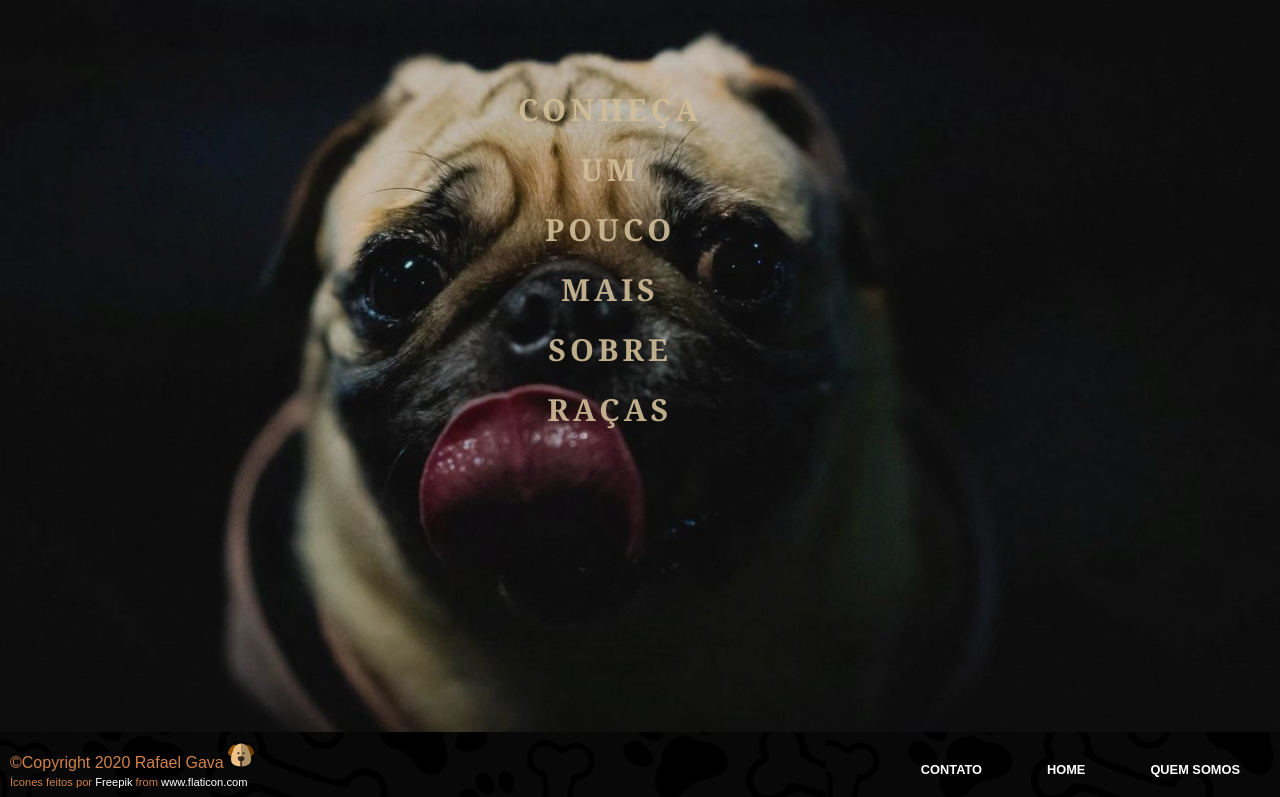
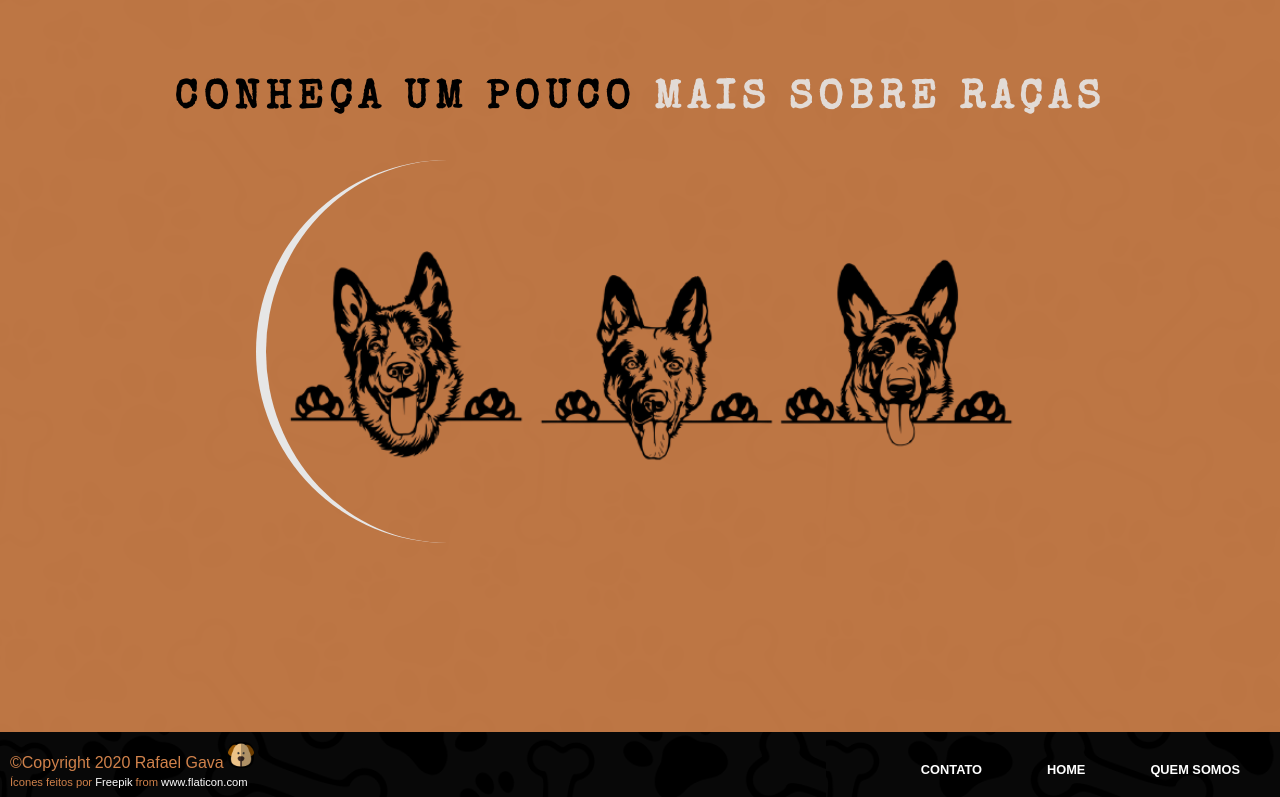
Before and after one commit to Rafael-Yokoyama/ProjetosPessoaisWeb, a plain HTML site: page SiteDog/racas.html in a window 1280 px wide. Shown: the top 797 px of the page. Drawn offline with nearby package versions, Linux system fonts and the light colour scheme; a web font is replaced by a local one.

Commit message:
removido e add  images

```diff
--- a/SiteDog/racas.html
+++ b/SiteDog/racas.html
@@ -4,19 +4,17 @@
         <meta charset="UTF-8">
         <title >DogYo</title>
         <link rel="stylesheet" href="style.css" type="text/css">
+        <link rel="stylesheet" href="https://fonts.google.com/specimen/Special+Elite?query=specia#standard-styles">
     </head>
     <body class="Racas">
 
 
         <div class="imagem1">
-          <h3> Conheça <br>
-               um <br>
-               pouco <br>
-               Mais <br>
-               sobre <br>
-               raças
+          <h3  style="font-family: 'Special Elite', cursive;">
+             Conheça um pouco <span>mais sobre raças</span>
+
           </h3>
-
+          <img class="img-top-raca" " src="images/fuundotop.png" width="60%">
 
         </div>
         <div  class="conteudo-racas">
--- a/SiteDog/style.css
+++ b/SiteDog/style.css
@@ -1,3 +1,5 @@
+
+@import url('https://fonts.googleapis.com/css2?family=Special+Elite&display=swap');
 *{
     margin: 0;
     padding: 0;
@@ -370,8 +372,9 @@ body.Contato #navegacao a#Contato
  }
 
 .imagem1{
-    background-image: url(images/pexels-photo-1884500.jpeg);
-    opacity: 0.85;
+    background:#D1824B;
+    opacity: 0.9;
+
 }
 .imagem2{
     background-image: url(images/pitbull\ .jpg);
@@ -396,26 +399,34 @@ body.Contato #navegacao a#Contato
 }
 
 
+
 .imagem1 h3{
-     font-size: 1.9em;
-     font-family: Georgia, 'Times New Roman', Times, serif;
-     letter-spacing: 4px;
-     line-height: 60px;
+
+     color:black;
+     font-size: 40px;
+     letter-spacing: 6px;
+     line-height: 5em;
      text-transform: uppercase;
-     padding: 80px ;
-     padding-left: 20px;
      text-align: center;
-
+     white-space: nowrap;
+     overflow: hidden;
 
 
  }
+ .imagem1 h3 span{
+     color: white;
+     opacity: 0.9;
 
-.imagem1 h3:hover{
-    color:wheat;
-    opacity: 0.9;
+ }
+ .img-top-raca{
 
+    position: absolute;
+    top: 20%;
+    left: 20%;
+    border-left: 10px solid white;
+    border-radius: 200px;
+}
 
-}
 
 .menutop-raca ul{
 
```
Also changed, not shown: SiteDog/images/dogs.gif (added), SiteDog/images/fundoparalax.png (deleted), SiteDog/images/fuundotop.png (added).
